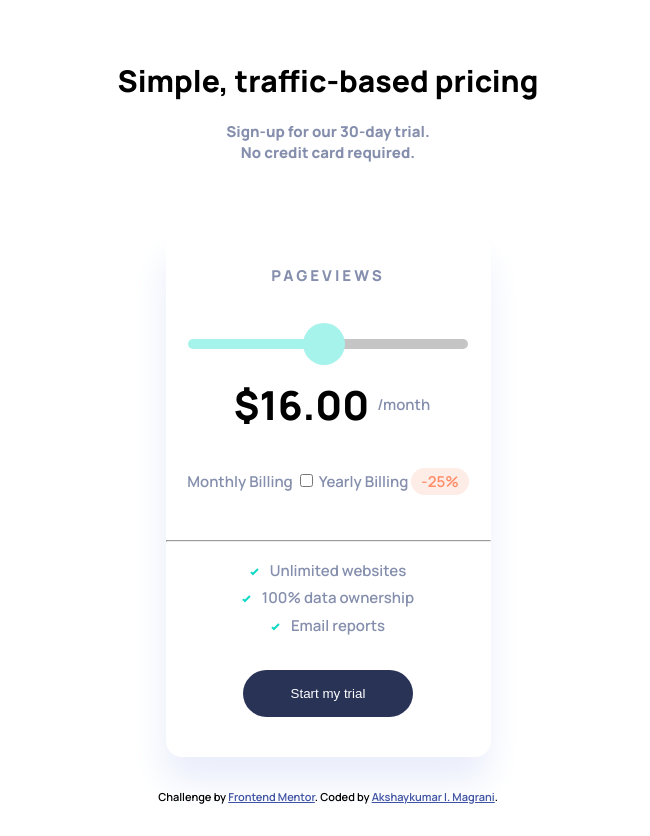
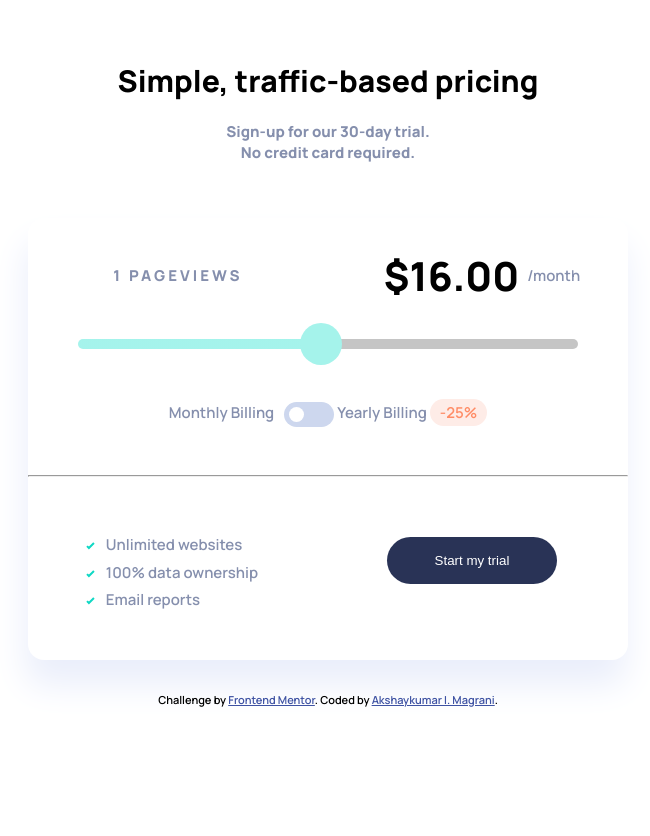
Before and after one commit to akshaymagrani/webDev-j10-interactive-pricing-component-main, a plain HTML site: page index.html in a window 1280 px wide. Shown: the whole page, without its empty margins (312-962 px from the left). After the commit the page ends 800 px from the top, so only its background shows below. Drawn offline with Linux system fonts and the light colour scheme.

Commit message:
coded for desktop view

```diff
--- a/index.css
+++ b/index.css
@@ -19,30 +19,109 @@ body {
   box-sizing: border-box;
   font-family: "Manrope", sans-serif;
   font-size: 15px;
-  background-image: url(".\images\bg-pattern.svg");
+  background-image: url("..\images\bg-pattern.svg");
   text-align: center;
 }
 
 /*====Head====*/
-.head{
-  background-image: url("images\bg-pattern.svg");
+.head {
+  background-image: url("..\images\bg-pattern.svg");
   padding: 2.5rem 0;
 }
-.head p{
-  color:var(--GrayishBlue-Text);
+.head p {
+  color: var(--GrayishBlue-Text);
   font-weight: bold;
 }
 
-
 /*====Card====*/
-.card{
+.card {
   max-width: 325px;
   background-color: var(--White-PricingComponentBackground);
   box-shadow: -2px 25px 35px 0px hsl(224deg 65% 95%);
   margin: auto;
   border-radius: 1rem;
   font-weight: 600;
-  color: var(--GrayishBlue-Text)
+  color: var(--GrayishBlue-Text);
+}
+ul{
+  padding: 0
+}
+/*====toggle switch====*/
+input[type=checkbox] {
+  height: 0;
+  width: 0;
+  visibility: hidden;
+}
+
+label {
+  cursor: pointer;
+  text-indent: -9999px;
+  width: 50px;
+  height: 25px;
+  background:var(--LightGrayishBlue-ToggleBackground);
+  display: inline-block;
+  border-radius: 15px;
+  position: relative;
+}
+
+label:after {
+  content: "";
+  position: absolute;
+  top: 5px;
+  left: 5px;
+  width: 15px;
+  height: 15px;
+  background: #fff;
+  border-radius: 10px;
+  transition: 0.3s;
+}
+
+input:checked + label {
+  background: var(--SoftCyan-FullSliderBar);
+}
+
+input:checked + label:after {
+  left: calc(100% - 5px);
+  transform: translateX(-100%);
+}
+
+label:active:after {
+  width: 10px;
+}
+
+@media (min-width: 756px) {
+  .card {
+    max-width: 600px;
+  }
+  ul {
+    text-align: left;
+    padding: 2rem 0;
+  }
+  .bottom-section {
+    display: flex;
+    flex-direction: row;
+    align-items: center;
+    justify-content: space-around;
+  }
+  .desktop-view{
+    display: grid;
+    grid-template-columns: 1fr 1fr;
+    grid-template-rows: 1fr;
+  }
+  .views{
+    grid-row: 1/2;
+    grid-column: 1/2;
+  }
+  .p-price{
+    grid-row: 1/2;
+    grid-column: 2/3;
+  }
+  .slidecontainer {
+    grid-row: 2/3;
+    grid-column: 1/3;
+    justify-content: center;
+    margin-bottom: 2rem;
+  }
 }
 p:first-child {
   text-transform: uppercase;
@@ -50,32 +129,41 @@ p:first-child {
   font-weight: bold;
   letter-spacing: 3px;
 }
-.tick{
+.tick {
   margin-right: 0.5rem;
 }
-li{
+li {
   padding: 0.2rem;
 }
-.card .trial{
+.card .trial {
   padding: 1rem 3rem;
   margin: 1rem 1rem 2.5rem;
   border-radius: 2rem;
   background-color: var(--DarkDesaturatedBlue-TextCTABackground);
-  color:white;
+  color: white;
   border: none;
 }
-#price{
+hr div {
+  display: flex;
+}
+.p-price {
+  display: flex;
+  flex-direction: row;
+  align-items: center;
+  justify-content: center;
+}
+#price {
   font-size: 2.5rem;
   font-weight: bold;
   color: black;
   padding: 0.5rem;
 }
-.billing{
+.billing {
   padding: 1rem 0 2.5rem;
   margin: 0;
 }
-.discount{
-  color:var(--LightRed-DiscountText);
+.discount {
+  color: var(--LightRed-DiscountText);
   background-color: var(--LightGrayishRed-DiscountBackground);
   padding: 3px 10px;
   border-radius: 15px;
@@ -92,8 +180,11 @@ input[type="range"] {
   outline: none;
   cursor: pointer;
 }
-
-
+@media (min-width: 756px) {
+  input[type="range"] {
+    width: 500px;
+  }
+}
 /*Chrome thumb*/
 
 input[type="range"]::-webkit-slider-thumb {
@@ -107,11 +198,10 @@ input[type="range"]::-webkit-slider-thumb {
   background-image: hsl(174, 86%, 45%), url(".\icon-slider.svg");
 }
 
-input[type="range"]::-webkit-slider-thumb:hover{
+input[type="range"]::-webkit-slider-thumb:hover {
   background-color: var(--StrongCyan-SliderBackround);
   box-shadow: 0px 30px 60px hsl(174, 86%, 45%);
 }
-
 
 /*Mozilla thumb*/
 
@@ -126,10 +216,9 @@ input[type="range"]::-moz-range-thumb {
   border: 1px solid #c5c5c5;
 }
 
-
 /*IE & Edge input*/
 
-input[type=range]::-ms-track {
+input[type="range"]::-ms-track {
   width: 300px;
   height: 6px;
   /*remove bg colour from the track, we'll use ms-fill-lower and ms-fill-upper instead */
@@ -141,10 +230,9 @@ input[type=range]::-ms-track {
   color: transparent;
 }
 
-
 /*IE & Edge thumb*/
 
-input[type=range]::-ms-thumb {
+input[type="range"]::-ms-thumb {
   height: 14px;
   width: 14px;
   border-radius: 5px;
@@ -152,26 +240,23 @@ input[type=range]::-ms-thumb {
   border: 1px solid #c5c5c5;
 }
 
-
 /*IE & Edge left side*/
 
-input[type=range]::-ms-fill-lower {
+input[type="range"]::-ms-fill-lower {
   background: #919e4b;
   border-radius: 2px;
 }
 
-
 /*IE & Edge right side*/
 
-input[type=range]::-ms-fill-upper {
+input[type="range"]::-ms-fill-upper {
   background: #c5c5c5;
   border-radius: 2px;
 }
 
-
 /*IE disable tooltip*/
 
-input[type=range]::-ms-tooltip {
+input[type="range"]::-ms-tooltip {
   display: none;
 }
 
--- a/index.html
+++ b/index.html
@@ -29,7 +29,8 @@
       </div>
 
       <div class="card">
-        <p class="views"><span id="views"></span>Pageviews</p>
+        <div class="desktop-view">
+          <p class="views"><span id="views">1</span>Pageviews</p>
           <div class="slidecontainer">
             <input
               type="range"
@@ -40,15 +41,16 @@
               id="myRange"
             />
           </div>
-        <p style="display: flex;
-        flex-direction: row;
-        align-items: center;
-        justify-content: center;"><span id="price">$16.00</span>/month</p>
-        <p class="billing">Monthly Billing
-          <input type="checkbox" />
-          Yearly Billing <span class="discount">-25%</span></p>
+          <p class="p-price"><span id="price">$16.00</span>/month</p>
+        </div>
+        <p class="billing">
+          Monthly Billing
+          <input type="checkbox" id="switch" /><label for="switch">Toggle</label>
+          Yearly Billing <span class="discount">-25%</span>
+        </p>
         <hr />
-        <ul style="list-style-type: none; padding: 0">
+        <div class="bottom-section">
+          <ul style="list-style-type: none;">
             <li>
               <svg
                 xmlns="http://www.w3.org/2000/svg"
@@ -65,6 +67,7 @@
               </svg>
               Unlimited websites
             </li>
+
             <li>
               <svg
                 xmlns="http://www.w3.org/2000/svg"
@@ -100,6 +103,7 @@
           </ul>
           <button name="button" class="trial">Start my trial</button>
         </div>
+      </div>
 
       <div class="attribution">
         Challenge by
@@ -109,6 +113,14 @@
       </div>
     </main>
     <script>
+
+      var n = localStorage.getItem('on_load_counter');
+    if (n === null) {
+        n = 0;
+    }
+    n++;
+    localStorage.setItem("on_load_counter", n);
+    document.getElementById('views').innerHTML = n + " ";
       function isOlderEdgeOrIE() {
         return (
           window.navigator.userAgent.indexOf("MSIE ") > -1 ||
```
Lines whose indentation alone changed are shown as unchanged.
